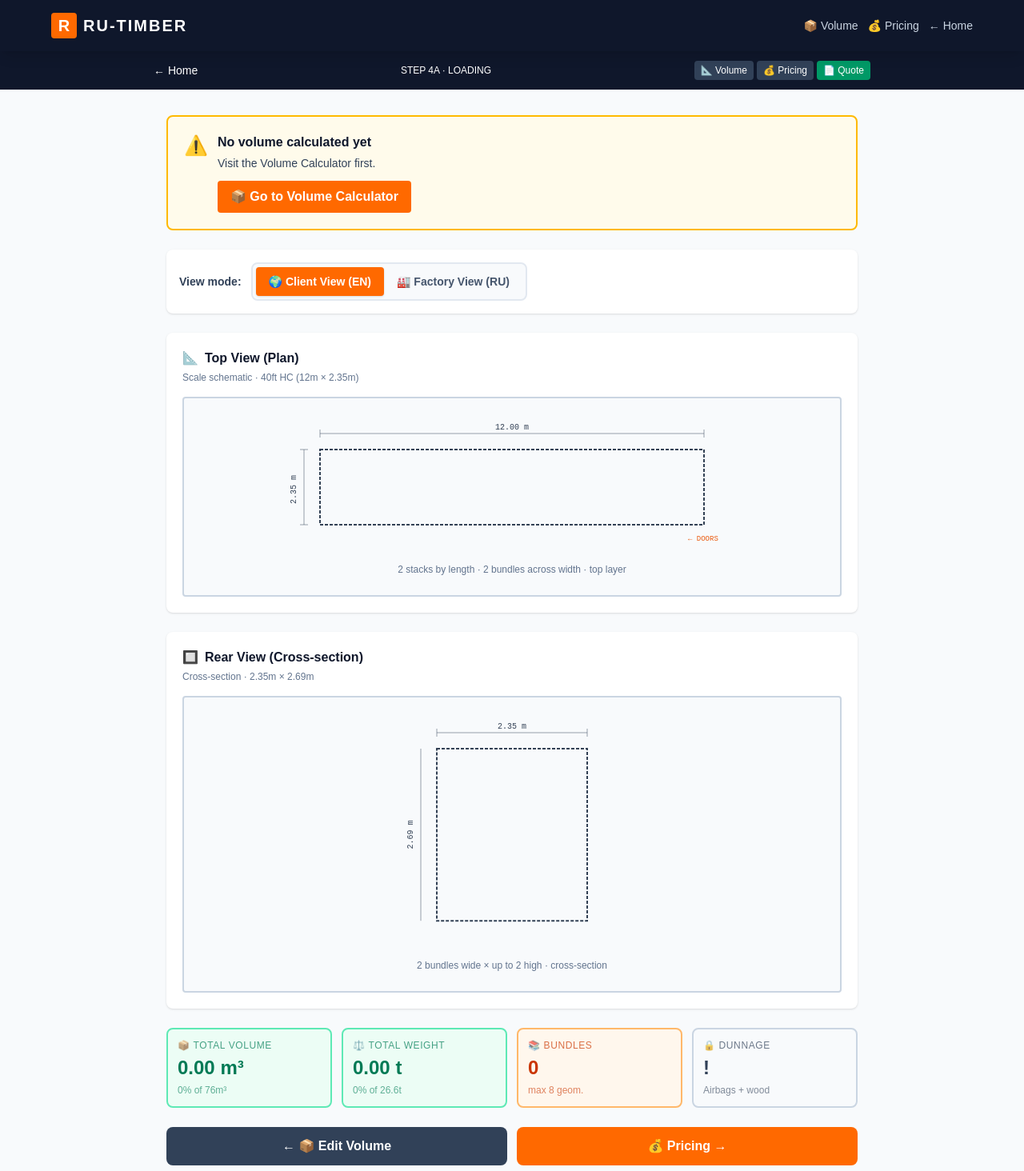
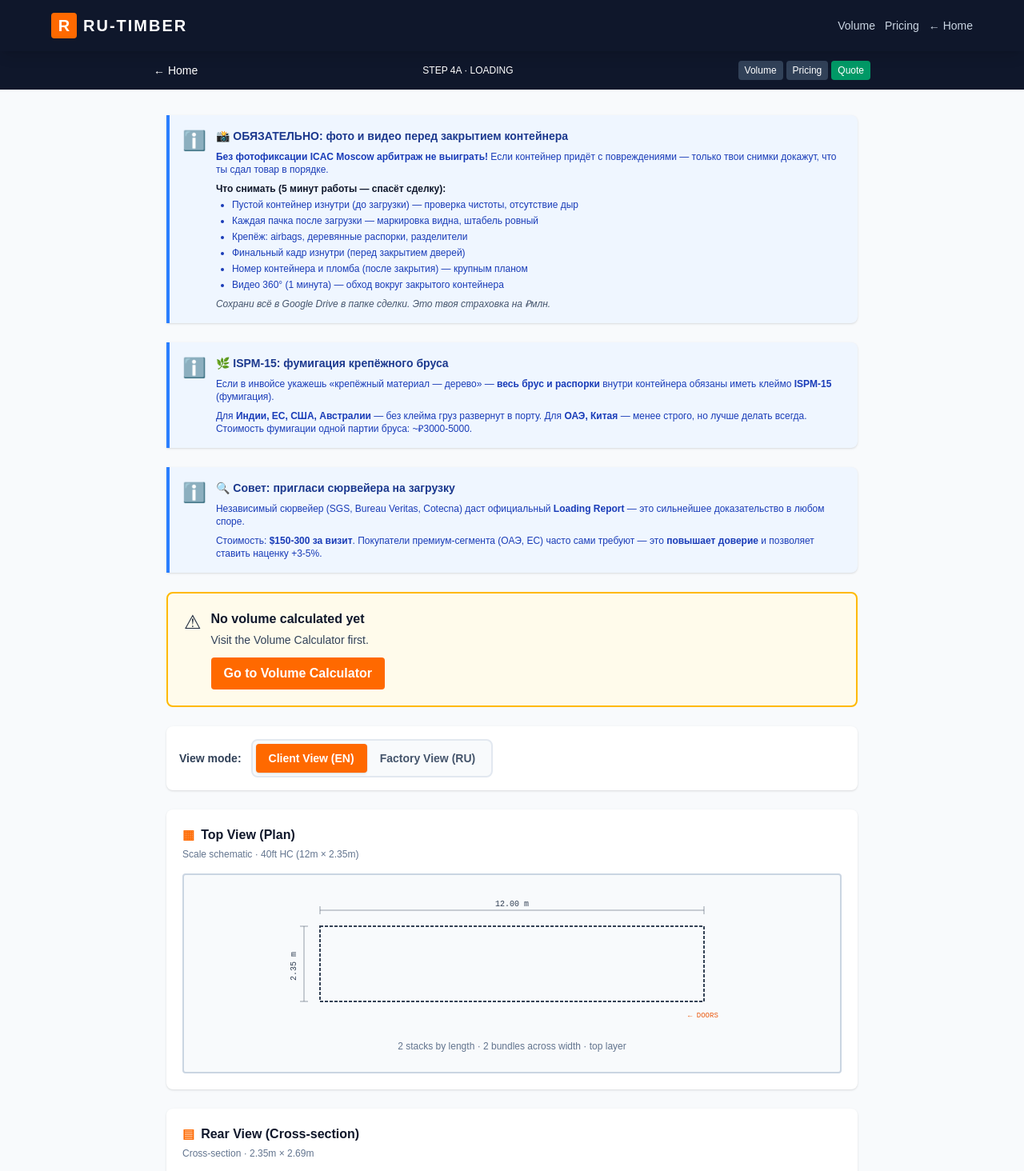
Before and after one commit to ru-timber-export/b2b-export, a Next.js app: page /calculator/container in a window 1280 px wide. Shown: the top 1464 px of the page at 80% size. Built offline with nearby package versions, Linux system fonts and the light colour scheme.

Commit message:
B3.3: Container reminders (фото, ISPM-15, сюрвейер)

```diff
--- a/src/app/calculator/container/page.js
+++ b/src/app/calculator/container/page.js
@@ -2,6 +2,7 @@
 import { useState } from "react";
 import Link from "next/link";
 import { useDeal } from "../../context/DealContext";
+import Reminder from "../../components/Reminder";
 
 const CONTAINER = {
   length_m: 12.0,
@@ -40,22 +41,24 @@ export default function ContainerPage() {
   const weightKg = Number(computedWeight_kg) || 0;
   const hasVolume = volumeM3 > 0;
 
-  const [viewMode, setViewMode] = useState("client"); // "client" | "factory"
+  const [viewMode, setViewMode] = useState("client");
 
   const speciesData = DENSITIES[species] || DENSITIES.PINE;
   const density = speciesData[moisture] || 500;
 
   const bundlesNeeded = volumeM3 > 0 ? Math.ceil(volumeM3 / BUNDLE.volume_m3) : 0;
   const stacksByLength = 2;
-  const stacksByWidth = Math.floor(CONTAINER.width_m / BUNDLE.width_m); // 2
-  const stacksByHeight = Math.floor(CONTAINER.height_m / BUNDLE.height_m); // 2
-  const maxBundlesByGeometry = stacksByLength * stacksByWidth * stacksByHeight; // 8
+  const stacksByWidth = Math.floor(CONTAINER.width_m / BUNDLE.width_m);
+  const stacksByHeight = Math.floor(CONTAINER.height_m / BUNDLE.height_m);
+  const maxBundlesByGeometry = stacksByLength * stacksByWidth * stacksByHeight;
   const bundlesLoaded = Math.min(bundlesNeeded, maxBundlesByGeometry);
 
   const volumeOverload = volumeM3 > CONTAINER.maxVolume_m3;
   const weightOverload = weightKg > CONTAINER.maxWeight_kg;
   const volumePercent = Math.min((volumeM3 / CONTAINER.maxVolume_m3) * 100, 100);
   const weightPercent = Math.min((weightKg / CONTAINER.maxWeight_kg) * 100, 100);
+
+  const isFresh = moisture === "FRESH";
 
   return (
     <div className="min-h-screen bg-slate-50 font-sans text-slate-800">
@@ -66,37 +69,106 @@ export default function ContainerPage() {
             <span className="font-black text-xl tracking-widest">RU-TIMBER</span>
           </Link>
           <div className="flex gap-3 text-sm flex-wrap">
-            <Link href="/calculator" className="text-slate-300 hover:text-orange-500">📦 Volume</Link>
-            <Link href="/calculator/pricing" className="text-slate-300 hover:text-orange-500">💰 Pricing</Link>
+            <Link href="/calculator" className="text-slate-300 hover:text-orange-500">Volume</Link>
+            <Link href="/calculator/pricing" className="text-slate-300 hover:text-orange-500">Pricing</Link>
             <Link href="/" className="text-slate-300 hover:text-orange-500">← Home</Link>
           </div>
         </div>
       </nav>
 
-      {/* Header */}
-      <header className="bg-slate-900 text-white px-4 py-3 sticky top-0 z-40">
+      <header className="bg-slate-900 text-white px-4 py-3 sticky top-16 z-40">
         <div className="max-w-4xl mx-auto flex items-center justify-between">
           <Link href="/" className="text-sm">← Home</Link>
           <div className="text-xs font-mono hidden sm:block">STEP 4A · LOADING</div>
           <div className="flex gap-1 text-xs">
-            <Link href="/calculator" className="bg-slate-700 px-2 py-1 rounded active:scale-95">📐 Volume</Link>
-            <Link href="/calculator/pricing" className="bg-slate-700 px-2 py-1 rounded active:scale-95">💰 Pricing</Link>
-            <Link href="/calculator/quotation" className="bg-emerald-600 px-2 py-1 rounded active:scale-95">📄 Quote</Link>
+            <Link href="/calculator" className="bg-slate-700 px-2 py-1 rounded active:scale-95">Volume</Link>
+            <Link href="/calculator/pricing" className="bg-slate-700 px-2 py-1 rounded active:scale-95">Pricing</Link>
+            <Link href="/calculator/quotation" className="bg-emerald-600 px-2 py-1 rounded active:scale-95">Quote</Link>
           </div>
         </div>
       </header>
 
       <main className="max-w-4xl mx-auto px-4 py-8 space-y-6">
+        {/* === КРИТИЧЕСКИЙ REMINDER: ФОТО ПЕРЕД ЗАКРЫТИЕМ === */}
+        <Reminder
+          id="container_photos"
+          type="critical"
+          title="📸 ОБЯЗАТЕЛЬНО: фото и видео перед закрытием контейнера"
+          dismissible={false}
+        >
+          <p className="mb-2">
+            <strong>Без фотофиксации ICAC Moscow арбитраж не выиграть!</strong> Если контейнер придёт с повреждениями — только твои снимки докажут, что ты сдал товар в порядке.
+          </p>
+          <p className="font-bold text-slate-900 mb-1">Что снимать (5 минут работы — спасёт сделку):</p>
+          <ul className="list-disc ml-5 text-xs space-y-1">
+            <li>Пустой контейнер изнутри (до загрузки) — проверка чистоты, отсутствие дыр</li>
+            <li>Каждая пачка после загрузки — маркировка видна, штабель ровный</li>
+            <li>Крепёж: airbags, деревянные распорки, разделители</li>
+            <li>Финальный кадр изнутри (перед закрытием дверей)</li>
+            <li>Номер контейнера и пломба (после закрытия) — крупным планом</li>
+            <li>Видео 360° (1 минута) — обход вокруг закрытого контейнера</li>
+          </ul>
+          <p className="text-xs mt-2 italic text-slate-600">
+            Сохрани всё в Google Drive в папке сделки. Это твоя страховка на ₽млн.
+          </p>
+        </Reminder>
+
+        {/* === FRESH WARNING === */}
+        {isFresh && (
+          <Reminder
+            id="fresh_no_export"
+            type="critical"
+            title="⛔ Сырая доска (FRESH) НЕ загружается в контейнер!"
+            dismissible={false}
+          >
+            <p>
+              Морской путь 25-35 дней + жара в трюме = <strong>плесень и почернение</strong> со 100% вероятностью. Покупатель откажется принять груз — а ты потеряешь $30,000.
+            </p>
+            <p className="mt-2 text-xs">
+              <strong>Решение:</strong> вернись на Volume Calculator, поменяй на <strong>KD (Kiln-Dried)</strong> или <strong>AD (Air-Dried)</strong>.
+            </p>
+          </Reminder>
+        )}
+
+        {/* === ISPM-15 REMINDER === */}
+        <Reminder
+          id="ispm15_fumigation"
+          type="warning"
+          title="🌿 ISPM-15: фумигация крепёжного бруса"
+          dismissible={true}
+        >
+          <p>
+            Если в инвойсе укажешь «крепёжный материал — дерево» — <strong>весь брус и распорки</strong> внутри контейнера обязаны иметь клеймо <strong>ISPM-15</strong> (фумигация).
+          </p>
+          <p className="text-xs mt-2">
+            Для <strong>Индии, ЕС, США, Австралии</strong> — без клейма груз развернут в порту. Для <strong>ОАЭ, Китая</strong> — менее строго, но лучше делать всегда. Стоимость фумигации одной партии бруса: ~₽3000-5000.
+          </p>
+        </Reminder>
+
+        {/* === СЮРВЕЙЕР === */}
+        <Reminder
+          id="surveyor_invite"
+          type="tip"
+          title="🔍 Совет: пригласи сюрвейера на загрузку"
+          dismissible={true}
+        >
+          <p>
+            Независимый сюрвейер (SGS, Bureau Veritas, Cotecna) даст официальный <strong>Loading Report</strong> — это сильнейшее доказательство в любом споре.
+          </p>
+          <p className="text-xs mt-2">
+            Стоимость: <strong>$150-300 за визит</strong>. Покупатели премиум-сегмента (ОАЭ, ЕС) часто сами требуют — это <strong>повышает доверие</strong> и позволяет ставить наценку +3-5%.
+          </p>
+        </Reminder>
 
         {!hasVolume && (
           <section className="bg-amber-50 border-2 border-amber-400 rounded-lg p-5">
             <div className="flex items-start gap-3">
-              <span className="text-2xl">⚠️</span>
+              <span className="text-2xl">⚠</span>
               <div>
                 <h2 className="font-bold text-slate-900 mb-1">No volume calculated yet</h2>
                 <p className="text-sm text-slate-700 mb-3">Visit the Volume Calculator first.</p>
                 <Link href="/calculator" className="inline-block bg-orange-500 hover:bg-orange-600 text-white font-bold py-2 px-4 rounded transition-all active:scale-95">
-                  📦 Go to Volume Calculator
+                  Go to Volume Calculator
                 </Link>
               </div>
             </div>
@@ -112,51 +184,49 @@ export default function ContainerPage() {
                 className={`px-4 py-2 rounded text-sm font-semibold transition-all active:scale-95 ${
                   viewMode === "client" ? "bg-orange-500 text-white shadow" : "text-slate-600 hover:bg-slate-100"
                 }`}>
-                🌍 Client View (EN)
+                Client View (EN)
               </button>
               <button onClick={() => setViewMode("factory")}
                 className={`px-4 py-2 rounded text-sm font-semibold transition-all active:scale-95 ${
                   viewMode === "factory" ? "bg-slate-900 text-white shadow" : "text-slate-600 hover:bg-slate-100"
                 }`}>
-                🏭 Factory View (RU)
+                Factory View (RU)
               </button>
             </div>
           </div>
         </section>
 
-        {/* === 2D TOP VIEW === */}
+        {/* 2D TOP VIEW */}
         <section className="bg-white rounded-lg p-5 shadow-sm">
           <h2 className="font-bold text-slate-900 mb-1 flex items-center gap-2">
-            <span className="text-orange-500">📐</span>
+            <span className="text-orange-500">▦</span>
             {viewMode === "client" ? "Top View (Plan)" : "Вид сверху (план)"}
           </h2>
           <p className="text-xs text-slate-500 mb-4">
             {viewMode === "client" ? `Scale schematic · 40ft HC (${CONTAINER.length_m}m × ${CONTAINER.width_m}m)` :
               `Схема в масштабе · 40HC (${CONTAINER.length_m}м × ${CONTAINER.width_m}м)`}
           </p>
-
           <div className="bg-slate-50 border-2 border-slate-300 rounded p-4 md:p-6 overflow-x-auto">
             <TopView hasVolume={hasVolume} bundlesLoaded={bundlesLoaded} viewMode={viewMode} />
           </div>
         </section>
 
-        {/* === 2D REAR VIEW === */}
+        {/* 2D REAR VIEW */}
         <section className="bg-white rounded-lg p-5 shadow-sm">
           <h2 className="font-bold text-slate-900 mb-1 flex items-center gap-2">
-            <span className="text-orange-500">🔲</span>
+            <span className="text-orange-500">▤</span>
             {viewMode === "client" ? "Rear View (Cross-section)" : "Вид сзади (поперечное сечение)"}
           </h2>
           <p className="text-xs text-slate-500 mb-4">
             {viewMode === "client" ? `Cross-section · ${CONTAINER.width_m}m × ${CONTAINER.height_m}m` :
               `Сечение · ${CONTAINER.width_m}м × ${CONTAINER.height_m}м`}
           </p>
-
           <div className="bg-slate-50 border-2 border-slate-300 rounded p-4 md:p-6 overflow-x-auto">
             <RearView hasVolume={hasVolume} bundlesLoaded={bundlesLoaded} viewMode={viewMode} />
           </div>
         </section>
 
-        {/* === METRICS GRID (4 cards) === */}
+        {/* METRICS GRID */}
         <section className="grid grid-cols-2 md:grid-cols-4 gap-3">
           <MetricCard
             title={viewMode === "client" ? "Total Volume" : "Объём"}
@@ -170,25 +240,25 @@ export default function ContainerPage() {
             value={`${(weightKg/1000).toFixed(2)} t`}
             subtitle={`${weightPercent.toFixed(0)}% of ${(CONTAINER.maxWeight_kg/1000).toFixed(1)}t`}
             color={weightOverload ? "rose" : weightPercent > 90 ? "amber" : "emerald"}
-            icon="⚖️"
+            icon="⚖"
           />
           <MetricCard
             title={viewMode === "client" ? "Bundles" : "Пачки"}
             value={bundlesLoaded}
             subtitle={`max ${maxBundlesByGeometry} geom.`}
             color="orange"
-            icon="📚"
+            icon="🪵"
           />
           <MetricCard
             title={viewMode === "client" ? "Dunnage" : "Крепёж"}
-            value="!"
+            value="✓"
             subtitle={viewMode === "client" ? "Airbags + wood" : "Подушки + брус"}
             color="slate"
-            icon="🔒"
+            icon="🔧"
           />
         </section>
 
-        {/* === FACTORY INSTRUCTIONS (RU) === */}
+        {/* FACTORY INSTRUCTIONS (RU) */}
         {viewMode === "factory" && (
           <section className="bg-amber-50 border-2 border-amber-400 rounded-lg p-5 shadow-sm">
             <h2 className="font-black text-slate-900 mb-3 flex items-center gap-2">
@@ -241,27 +311,26 @@ export default function ContainerPage() {
                 </div>
               </li>
             </ol>
-
             <div className="mt-4 bg-rose-50 border-l-4 border-rose-500 p-3 rounded text-xs text-slate-700">
-              ⚠️ <strong>ВНИМАНИЕ:</strong> Сырая доска (FRESH) НЕ загружается — плесень через 25-35 дней в дороге. Только KD/AD.
+              ⚠ <strong>ВНИМАНИЕ:</strong> Сырая доска (FRESH) НЕ загружается — плесень через 25-35 дней в дороге. Только KD/AD.
             </div>
           </section>
         )}
 
         {/* CTA */}
         <section className="grid grid-cols-1 md:grid-cols-2 gap-3">
-          <Link href="/calculator"
+          <Link href="/calculator/pricing"
             className="block bg-slate-700 hover:bg-slate-600 text-white text-center font-bold py-3 px-4 rounded-lg transition-all active:scale-95">
-            ← 📦 Edit Volume
+            ← Edit Pricing
           </Link>
-          <Link href="/calculator/pricing"
+          <Link href="/calculator/quotation"
             className="block bg-orange-500 hover:bg-orange-600 text-white text-center font-bold py-3 px-4 rounded-lg transition-all active:scale-95">
-            💰 Pricing →
+            Generate Quotation →
           </Link>
         </section>
 
         <div className="bg-blue-50 border-l-4 border-blue-500 p-4 rounded text-sm text-slate-700">
-          ℹ️ <strong>Next (Step 4B):</strong> Commercial Quotation + PDF export
+          ℹ <strong>Next (Step 4B):</strong> Commercial Quotation + PDF export
         </div>
       </main>
 
@@ -274,31 +343,24 @@ export default function ContainerPage() {
 
 // ============ TOP VIEW (2D) ============
 function TopView({ hasVolume, bundlesLoaded, viewMode }) {
-  // Контейнер 12м × 2.35м → масштаб: 1м = 40px
   const scale = 40;
-  const cntLength = 12.0 * scale; // 480px
-  const cntWidth = 2.35 * scale;  // 94px
-  const bundleLen = 5.98 * scale; // 239px
-  const bundleWid = 1.10 * scale; // 44px
-
-  // bundlesLoaded делим на 2 слоя (top/bottom в высоте) — для TOP view видим только top слой
-  const topLayerBundles = Math.min(bundlesLoaded, 4); // максимум 4 в плане (2×2)
+  const cntLength = 12.0 * scale;
+  const cntWidth = 2.35 * scale;
+  const bundleLen = 5.98 * scale;
+  const bundleWid = 1.10 * scale;
+  const topLayerBundles = Math.min(bundlesLoaded, 4);
 
   return (
     <div className="flex flex-col items-center">
       <svg width={cntLength + 80} height={cntWidth + 80} style={{minWidth: cntLength + 80}}>
-        {/* Контейнер */}
         <rect x="40" y="40" width={cntLength} height={cntWidth}
           fill="none" stroke="#334155" strokeWidth="2" strokeDasharray="4,2" />
-
-        {/* Размерные линии (AutoCAD стиль) */}
         <line x1="40" y1="20" x2={40 + cntLength} y2="20" stroke="#334155" strokeWidth="0.5" />
         <line x1="40" y1="15" x2="40" y2="25" stroke="#334155" strokeWidth="0.5" />
         <line x1={40 + cntLength} y1="15" x2={40 + cntLength} y2="25" stroke="#334155" strokeWidth="0.5" />
         <text x={40 + cntLength/2} y="15" textAnchor="middle" fontSize="10" fill="#334155" fontFamily="monospace">
           12.00 m
         </text>
-
         <line x1="20" y1="40" x2="20" y2={40 + cntWidth} stroke="#334155" strokeWidth="0.5" />
         <line x1="15" y1="40" x2="25" y2="40" stroke="#334155" strokeWidth="0.5" />
         <line x1="15" y1={40 + cntWidth} x2="25" y2={40 + cntWidth} stroke="#334155" strokeWidth="0.5" />
@@ -306,30 +368,22 @@ function TopView({ hasVolume, bundlesLoaded, viewMode }) {
           transform={`rotate(-90 10 ${40 + cntWidth/2 + 3})`}>
           2.35 m
         </text>
-
-        {/* Пачки — Stack 1 (левый, 0-5.98м) */}
         {hasVolume && topLayerBundles >= 1 && (
           <BundleRect x={40 + 5} y={40 + 5} w={bundleLen} h={bundleWid} label="#1" />
         )}
         {hasVolume && topLayerBundles >= 2 && (
           <BundleRect x={40 + 5} y={40 + bundleWid + 10} w={bundleLen} h={bundleWid} label="#2" />
         )}
-
-        {/* Stack 2 (правый, 5.98-11.96м) */}
         {hasVolume && topLayerBundles >= 3 && (
           <BundleRect x={40 + bundleLen + 10} y={40 + 5} w={bundleLen} h={bundleWid} label="#3" />
         )}
         {hasVolume && topLayerBundles >= 4 && (
           <BundleRect x={40 + bundleLen + 10} y={40 + bundleWid + 10} w={bundleLen} h={bundleWid} label="#4" />
         )}
-
-        {/* Разделительная линия между штабелями */}
         {hasVolume && (
           <line x1={40 + bundleLen + 7} y1="40" x2={40 + bundleLen + 7} y2={40 + cntWidth}
             stroke="#ea580c" strokeWidth="1" strokeDasharray="2,2" />
         )}
-
-        {/* Door marker */}
         <text x={40 + cntLength - 20} y={40 + cntWidth + 20} fontSize="9" fill="#ea580c" fontFamily="monospace">
           ← DOORS
         </text>
@@ -344,56 +398,41 @@ function TopView({ hasVolume, bundlesLoaded, viewMode }) {
 
 // ============ REAR VIEW (2D) ============
 function RearView({ hasVolume, bundlesLoaded, viewMode }) {
-  // Контейнер 2.35м × 2.69м → масштаб: 1м = 80px
   const scale = 80;
-  const cntWidth = 2.35 * scale;   // 188px
-  const cntHeight = 2.69 * scale;  // 215px
-  const bundleWid = 1.10 * scale;  // 88px
-  const bundleHgt = 1.15 * scale;  // 92px
-
-  // В rear view видим 2×2 = 4 пачки максимум
-  const bottomLayer = Math.min(bundlesLoaded, 4) >= 1 ? 1 : 0;
-  const bottomCount = Math.min(Math.min(bundlesLoaded, 4), 2); // макс 2 нижних
-  const topCount = Math.min(Math.max(bundlesLoaded - 4, 0), 4); // сверху после 4
+  const cntWidth = 2.35 * scale;
+  const cntHeight = 2.69 * scale;
+  const bundleWid = 1.10 * scale;
+  const bundleHgt = 1.15 * scale;
+  const bottomCount = Math.min(Math.min(bundlesLoaded, 4), 2);
 
   return (
     <div className="flex flex-col items-center">
       <svg width={cntWidth + 80} height={cntHeight + 80}>
-        {/* Контейнер */}
         <rect x="40" y="40" width={cntWidth} height={cntHeight}
           fill="none" stroke="#334155" strokeWidth="2" strokeDasharray="4,2" />
-
-        {/* Размеры */}
         <line x1="40" y1="20" x2={40 + cntWidth} y2="20" stroke="#334155" strokeWidth="0.5" />
         <line x1="40" y1="15" x2="40" y2="25" stroke="#334155" strokeWidth="0.5" />
         <line x1={40 + cntWidth} y1="15" x2={40 + cntWidth} y2="25" stroke="#334155" strokeWidth="0.5" />
         <text x={40 + cntWidth/2} y="15" textAnchor="middle" fontSize="10" fill="#334155" fontFamily="monospace">
           2.35 m
         </text>
-
         <line x1="20" y1="40" x2="20" y2={40 + cntHeight} stroke="#334155" strokeWidth="0.5" />
         <text x="10" y={40 + cntHeight/2} textAnchor="middle" fontSize="10" fill="#334155" fontFamily="monospace"
           transform={`rotate(-90 10 ${40 + cntHeight/2})`}>
           2.69 m
         </text>
-
-        {/* Нижний ряд (2 пачки) */}
         {hasVolume && bottomCount >= 1 && (
           <BundleRect x={40 + 3} y={40 + cntHeight - bundleHgt - 3} w={bundleWid} h={bundleHgt} label="B1" />
         )}
         {hasVolume && bottomCount >= 2 && (
           <BundleRect x={40 + bundleWid + 6} y={40 + cntHeight - bundleHgt - 3} w={bundleWid} h={bundleHgt} label="B2" />
         )}
-
-        {/* Верхний ряд (до 2 пачек) */}
         {hasVolume && bundlesLoaded >= 5 && (
           <BundleRect x={40 + 3} y={40 + cntHeight - 2*bundleHgt - 6} w={bundleWid} h={bundleHgt} label="T1" />
         )}
         {hasVolume && bundlesLoaded >= 6 && (
           <BundleRect x={40 + bundleWid + 6} y={40 + cntHeight - 2*bundleHgt - 6} w={bundleWid} h={bundleHgt} label="T2" />
         )}
-
-        {/* Airbag hint (зазоры) */}
         {hasVolume && bottomCount === 2 && (
           <g>
             <line x1={40 + cntWidth} y1={40 + cntHeight - bundleHgt/2 - 3}
@@ -413,13 +452,11 @@ function RearView({ hasVolume, bundlesLoaded, viewMode }) {
   );
 }
 
-// ============ Bundle SVG rect ============
 function BundleRect({ x, y, w, h, label }) {
   return (
     <g>
       <rect x={x} y={y} width={w} height={h}
         fill="#fef3c7" stroke="#d97706" strokeWidth="1.5" />
-      {/* Имитация досок — горизонтальные полоски */}
       {[...Array(Math.floor(h/8))].map((_, i) => (
         <line key={i} x1={x+2} y1={y + 4 + i*8} x2={x+w-2} y2={y + 4 + i*8}
           stroke="#d97706" strokeWidth="0.3" opacity="0.5" />
@@ -432,7 +469,6 @@ function BundleRect({ x, y, w, h, label }) {
   );
 }
 
-// ============ Metric Card ============
 function MetricCard({ title, value, subtitle, color, icon }) {
   const colors = {
     orange: "bg-orange-50 border-orange-300 text-orange-700",
```
